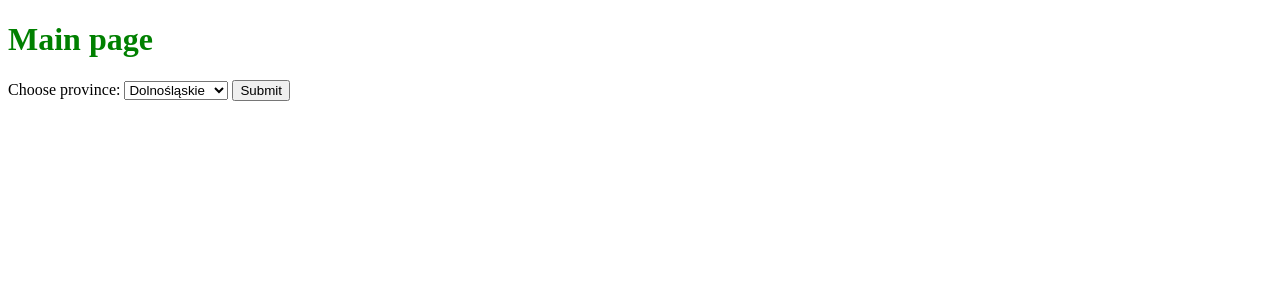
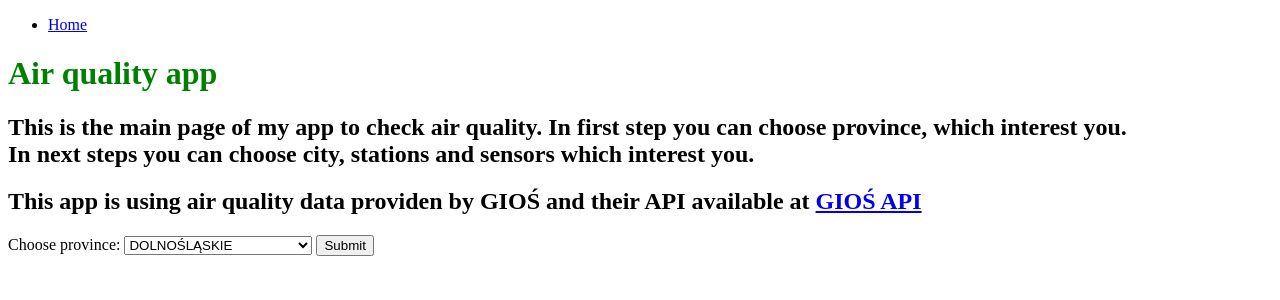
Before and after one commit to justynatom/air_quality_app, a FastAPI app: page / in a window 1280 px wide. Shown: the top 300 px of the page. Run offline with FastAPI, Linux system fonts and the light colour scheme.

Commit message:
minor improvements

```diff
--- a/air_quality_app.py
+++ b/air_quality_app.py
@@ -77,5 +77,7 @@ class Air_quality_app:
         return numerical_data
 
     def get_provinces_list(self):
-        province_list = ["Dolnośląskie", "Mazowieckie", "Wielkopolskie", "Lubuskie"]
+        province_list = ["DOLNOŚLĄSKIE", "MAZOWIECKIE", "WIELKOPOLSKIE", "LUBUSKIE", "ZACHODNIOPOMORSKIE","POMORSKIE",
+                         "OPOLSKIE","MAŁOPOLSKIE", "ŚLĄSKIE", "KUJAWSKO-POMORSKIE", "WARMIŃSKO-MAZURSKIE", "LUBELSKIE",
+                         "ŚWIĘTOKRZYSKIE", "PODLASKIE","PODKARPACKIE", "ŁÓDZKIE"]
         return province_list
--- a/main.py
+++ b/main.py
@@ -27,41 +27,6 @@ async def get_province(province: str = Form()):
     return RedirectResponse(url="/stations/" + str(province.title()), status_code=status.HTTP_302_FOUND)
 
 
-@app.get("/hello/{name}", response_model=HelloResp)
-async def hello(name: str):
-    return HelloResp(msg = f"Hello {name}!")
-
-@app.get('/counter')
-def counter():
-    app.counter += 1
-    return str(app.counter)
-
-
-class Product(BaseModel):
-    name: str
-    description: str | None = None
-    price: float
-    tax: float | None = None
-    code: str
-
-@app.post("/product/")
-async def create_item(product: Product):
-    return product
-
-
-@app.get('/test')
-async def get_something(
-        choice: str = Query('eu', enum =['eu','us'])
-):
-    return {'selected': choice}
-
-
-
-
-@app.get("/test2/{id}", response_class=HTMLResponse)
-async def read_item(request: Request, id: str):
-    return templates.TemplateResponse("item.html", {"request": request, "id": id})
-
 @app.get("/stations/{province}", response_class=HTMLResponse)
 async def read_item(request: Request, province: str):
     item = obj.get_stations_in_province(province)
--- a/templates/index.html
+++ b/templates/index.html
@@ -5,7 +5,16 @@
     <link href="{{ url_for('static', path='/styles.css') }}" rel="stylesheet">
 </head>
 <body>
-    <h1>Main page</h1>
+    <ul class="breadcrumb">
+      <li><a href="/">Home</a></li>
+    </ul>
+    <h1>Air quality app</h1>
+    <h2>This is the main page of my app to check air quality. In first step you can choose province, which interest you.<br>
+        In next steps you can choose city, stations and sensors which interest you.
+    </h2>
+    <h2>
+        This app is using air quality data providen by GIOŚ and their API available at <a href="https://powietrze.gios.gov.pl/pjp/content/api">GIOŚ API</a>
+    </h2>
     <form method="post" action="/">
         <label for="province">Choose province:</label>
         <select id="province" name="province">
--- a/templates/item2.html
+++ b/templates/item2.html
@@ -5,6 +5,9 @@
     <link href="{{ url_for('static', path='/styles.css') }}" rel="stylesheet">
 </head>
 <body>
+    <ul class="breadcrumb">
+      <li><a href="/">Home</a></li>
+    </ul>
     <h1> Available stations in {{ province }}</h1>
     {% for item in items %}
     <h2>{{ item }}</h2>
--- a/templates/item3.html
+++ b/templates/item3.html
@@ -5,6 +5,9 @@
     <link href="{{ url_for('static', path='/styles.css') }}" rel="stylesheet">
 </head>
 <body>
+    <ul class="breadcrumb">
+      <li><a href="/">Home</a></li>
+    </ul>
     <h1> Available sensors in {{ station }}</h1>
     {% for item in items %}
     <h2>{{ item }}</h2>
--- a/templates/item4.html
+++ b/templates/item4.html
@@ -5,6 +5,9 @@
     <link href="{{ url_for('static', path='/styles.css') }}" rel="stylesheet">
 </head>
 <body>
+    <ul class="breadcrumb">
+      <li><a href="/">Home</a></li>
+    </ul>
     <h1> Graph: </h1>
     <img src="{{ url_for('static', path='/plot.jpg') }}" alt="Graph">
 
```
Also changed, not shown: README.md, static/plot.jpg.
